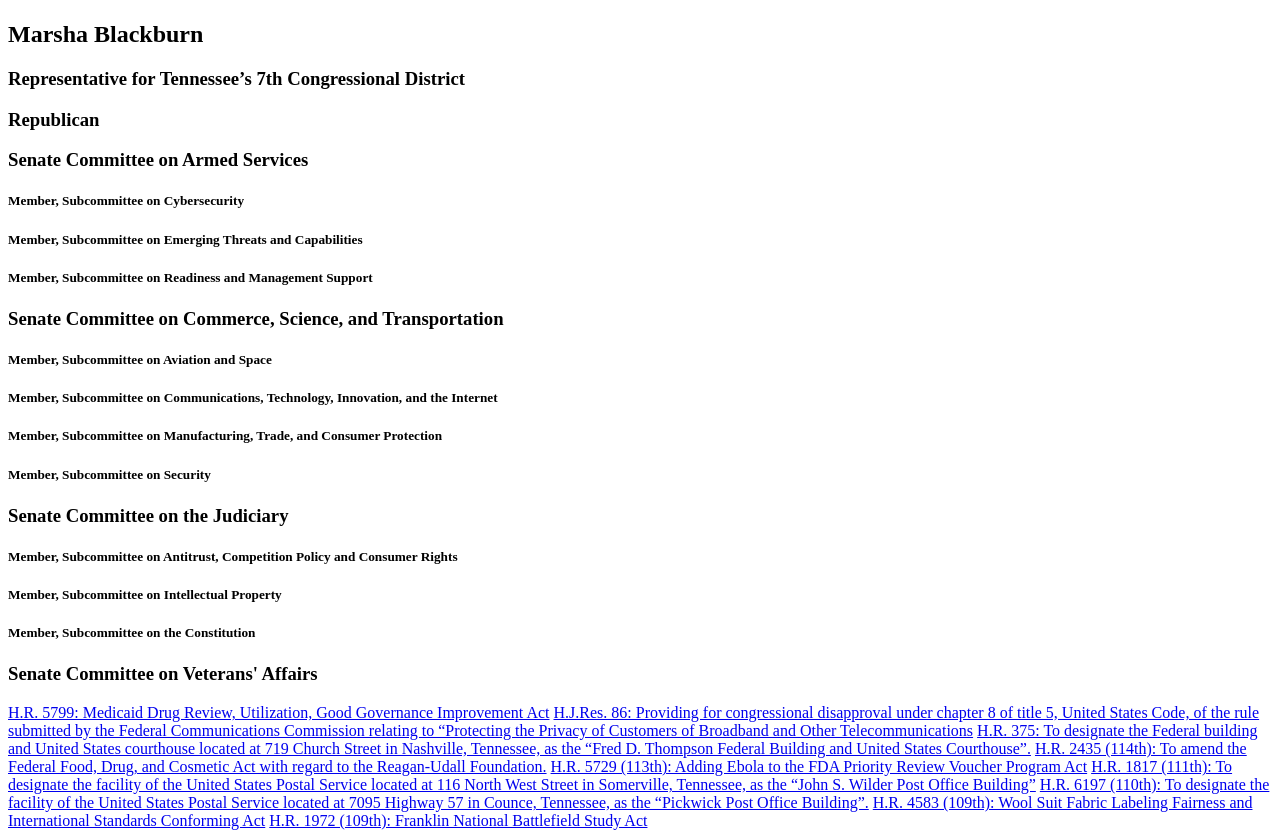
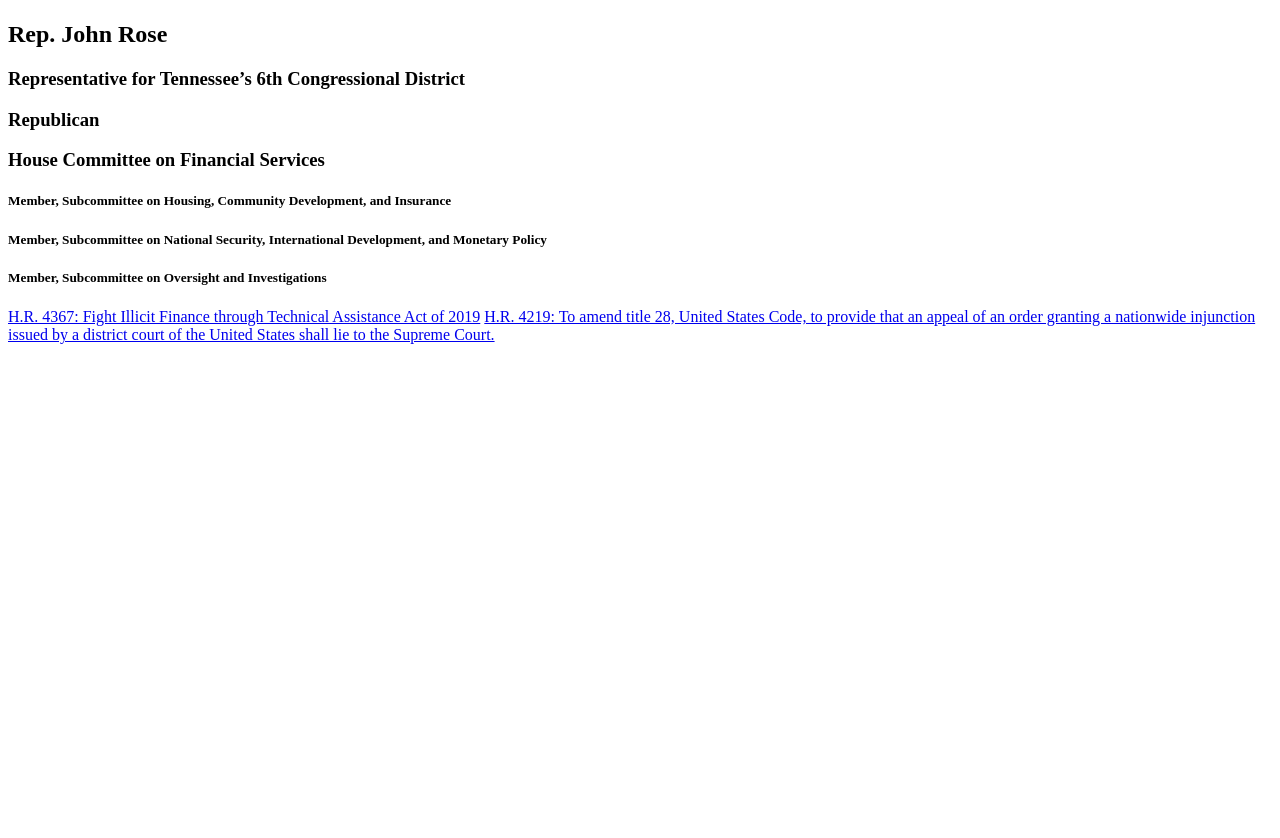
Before and after one commit to laurenriddle/Chapter-4-Semantic-HTML, a plain HTML site: page index.html in a window 1280 px wide. Shown: the part 311-1149 px from the top of the page. After the commit the page ends 800 px from the top, so only its background shows below. Drawn offline with Linux system fonts and the light colour scheme.

Commit message:
added Representative information

```diff
--- a/index.html
+++ b/index.html
@@ -5,98 +5,45 @@
     <meta charset="UTF-8">
     <meta name="viewport" content="width=device-width, initial-scale=1.0">
     <meta http-equiv="X-UA-Compatible" content="ie=edge">
-    <title>Senator Information</title>
+    <title>Representative Information</title>
 </head>
 
 <body>
-    <!-- Article about the Senator -->
+    <!-- Article about the Representative -->
     <article id="article-one" class="article">
-        <!-- Section in the article for general senator information -->
+        <!-- Section in the article for general Representative information -->
         <section class="section__info">
-            <!-- Image of the senator -->
-            <img src="https://www.govtrack.us/static/legislator-photos/400032-100px.jpeg" alt="Marsha Blackburn Photo"
+            <!-- Image of the Representative -->
+            <img src="https://www.govtrack.us/static/legislator-photos/412818-200px.jpeg" alt="John Rose Photo"
                 class="img">
-            <!-- Heading that holds the senator's name -->
-            <h2 class="h2">Marsha Blackburn</h2>
-            <!-- Heading that holds the senator's district information -->
-            <h3 class="h3">Representative for Tennessee’s 7th Congressional District</h3>
-            <!-- Heading that holds the senator's political affiliation -->
+            <!-- Heading that holds the Representative's name -->
+            <h2 class="h2">Rep. John Rose</h2>
+            <!-- Heading that holds the Representative's district information -->
+            <h3 class="h3">Representative for Tennessee’s 6th Congressional District</h3>
+            <!-- Heading that holds the Representative's political affiliation -->
             <h3 class="h3">Republican</h3>
 
-            <!-- Section that holds the committees that the senator served on -->
+            <!-- Section that holds the committees that the Representative served on -->
             <section class="section__committeememberships">
                 <!-- Heading that holds a main committee -->
-                <h3 class="h3">Senate Committee on Armed Services</h3>
+                <h3 class="h3">House Committee on Financial Services</h3>
                 <!-- Heading that holds a subcommittee -->
-                <h5 class="h5">Member, Subcommittee on Cybersecurity</h5>
+                <h5 class="h5">Member, Subcommittee on Housing, Community Development, and Insurance</h5>
                 <!-- Heading that holds a subcommittee -->
-                <h5 class="h5">Member, Subcommittee on Emerging Threats and Capabilities</h5>
+                <h5 class="h5">Member, Subcommittee on National Security, International Development, and Monetary Policy</h5>
                 <!-- Heading that holds a subcommittee -->
-                <h5 class="h5">Member, Subcommittee on Readiness and Management Support</h5>
-                <!-- Heading that holds a main committee -->
-                <h3 class="h3">Senate Committee on Commerce, Science, and Transportation</h3>
-                <!-- Heading that holds a subcommittee -->
-                <h5 class="h5">Member, Subcommittee on Aviation and Space</h5>
-                <!-- Heading that holds a subcommittee -->
-                <h5 class="h5">Member, Subcommittee on Communications, Technology, Innovation, and the Internet</h5>
-                <!-- Heading that holds a subcommittee -->
-                <h5 class="h5">Member, Subcommittee on Manufacturing, Trade, and Consumer Protection</h5>
-                <!-- Heading that holds a subcommittee -->
-                <h5 class="h5">Member, Subcommittee on Security</h5>
-                <!-- Heading that holds a main committee -->
-                <h3 class="h3">Senate Committee on the Judiciary</h3>
-                <!-- Heading that holds a subcommittee -->
-                <h5 class="h5">Member, Subcommittee on Antitrust, Competition Policy and Consumer Rights</h5>
-                <!-- Heading that holds a subcommittee -->
-                <h5 class="h5">Member, Subcommittee on Intellectual Property</h5>
-                <!-- Heading that holds a subcommittee -->
-                <h5 class="h5">Member, Subcommittee on the Constitution</h5>
-                <!-- Heading that holds a main committee -->
-                <h3 class="h3"> Senate Committee on Veterans' Affairs</h3>
+                <h5 class="h5">Member, Subcommittee on Oversight and Investigations</h5>
             </section>
-            <!-- Section that holds links to legislation that the senator passed -->
+            <!-- Section that holds links to legislation that the Representative passed -->
             <section class="section__links">
-                <!-- Link to legislation that the senator passed -->
-                <a href="https://www.govtrack.us/congress/bills/115/hr5799" class="link">H.R. 5799: Medicaid Drug
-                    Review,
-                    Utilization, Good Governance Improvement Act</a>
-                <!-- Link to legislation that the senator passed -->
-                <a href="https://www.govtrack.us/congress/bills/115/hr375" class="link">H.J.Res. 86: Providing for
-                    congressional
-                    disapproval under chapter 8 of title 5, United States Code, of the rule submitted by the Federal
-                    Communications Commission relating to “Protecting the Privacy of Customers of Broadband and Other
-                    Telecommunications</a>
-                <!-- Link to legislation that the senator passed -->
-                <a href="https://www.govtrack.us/congress/bills/115/hjres86" class="link">H.R. 375: To designate the
-                    Federal building
-                    and United States courthouse located at 719 Church Street in Nashville, Tennessee, as the “Fred D.
-                    Thompson Federal Building and United States Courthouse”.</a>
-                <!-- Link to legislation that the senator passed -->
-                <a href="https://www.govtrack.us/congress/bills/114/hr2435" class="link">H.R. 2435 (114th): To amend the
-                    Federal
-                    Food, Drug, and Cosmetic Act with regard to the Reagan-Udall Foundation.</a>
-                <!-- Link to legislation that the senator passed -->
-                <a href="https://www.govtrack.us/congress/bills/113/hr5729" class="link">H.R. 5729 (113th): Adding Ebola
-                    to the FDA
-                    Priority Review Voucher Program Act</a>
-                <!-- Link to legislation that the senator passed -->
-                <a href="https://www.govtrack.us/congress/bills/111/hr1817" class="link">H.R. 1817 (111th): To designate
-                    the facility
-                    of the United States Postal Service located at 116 North West Street in Somerville, Tennessee, as
-                    the “John S. Wilder Post Office Building”</a>
-                <!-- Link to legislation that the senator passed -->
-                <a href="https://www.govtrack.us/congress/bills/110/hr6197" class="link">H.R. 6197 (110th): To designate
-                    the facility
-                    of the United States Postal Service located at 7095 Highway 57 in Counce, Tennessee, as the
-                    “Pickwick Post Office Building”.</a>
-                <!-- Link to legislation that the senator passed -->
-                <a href="https://www.govtrack.us/congress/bills/109/hr4583" class="link">H.R. 4583 (109th): Wool Suit
-                    Fabric Labeling
-                    Fairness and International Standards Conforming Act</a>
-                <!-- Link to legislation that the senator passed -->
-                <a href="https://www.govtrack.us/congress/bills/109/hr1972" class="link">H.R. 1972 (109th): Franklin
-                    National
-                    Battlefield Study Act</a>
+                <!-- Link to legislation that the Representative passed -->
+                <a href="https://www.govtrack.us/congress/bills/116/hr4367" class="link">H.R. 4367: Fight
+                    Illicit Finance through Technical Assistance Act of 2019</a>
+                <!-- Link to legislation that the Representative passed -->
+                <a href="https://www.govtrack.us/congress/bills/116/hr4219" class="link">H.R. 4219: To amend
+                    title 28, United States Code, to provide that an appeal of an order granting a nationwide
+                    injunction issued by a district court of the United States shall lie to the Supreme
+                    Court.</a>
             </section>
         </section>
 
```
